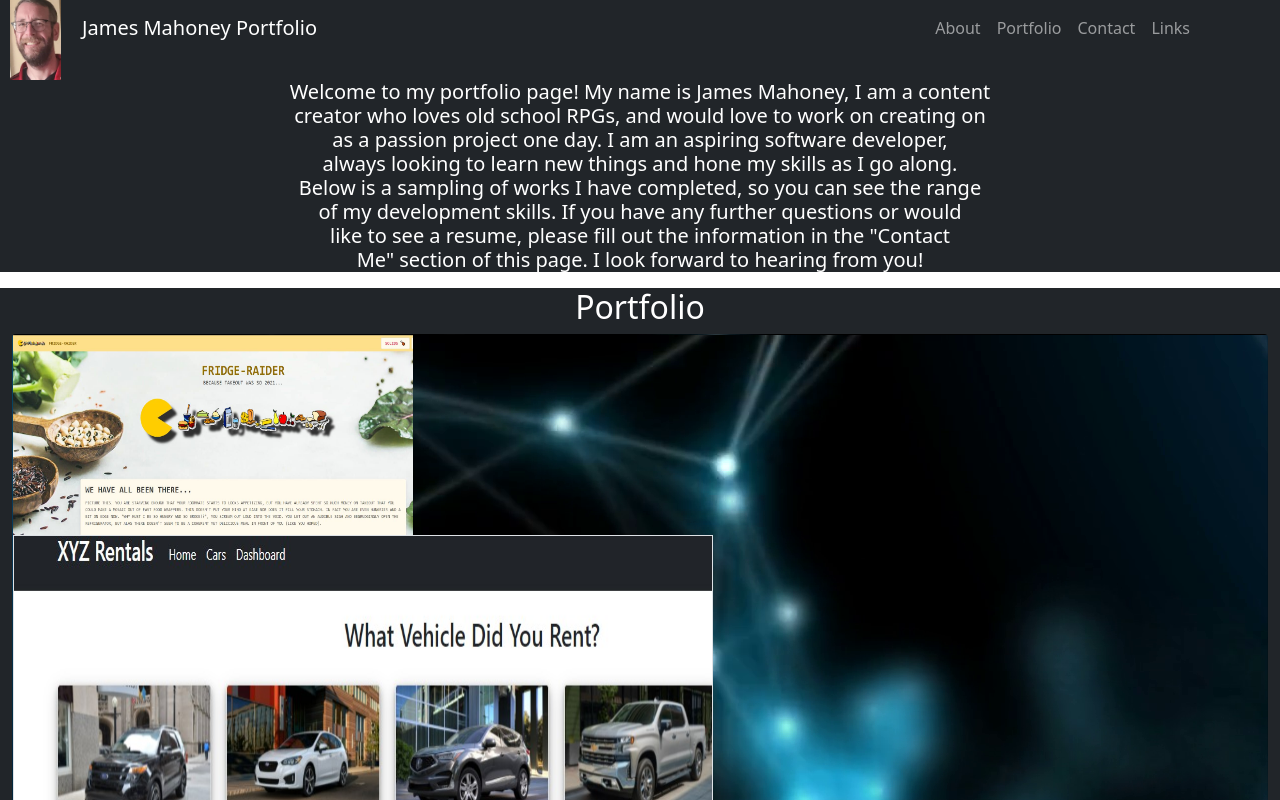
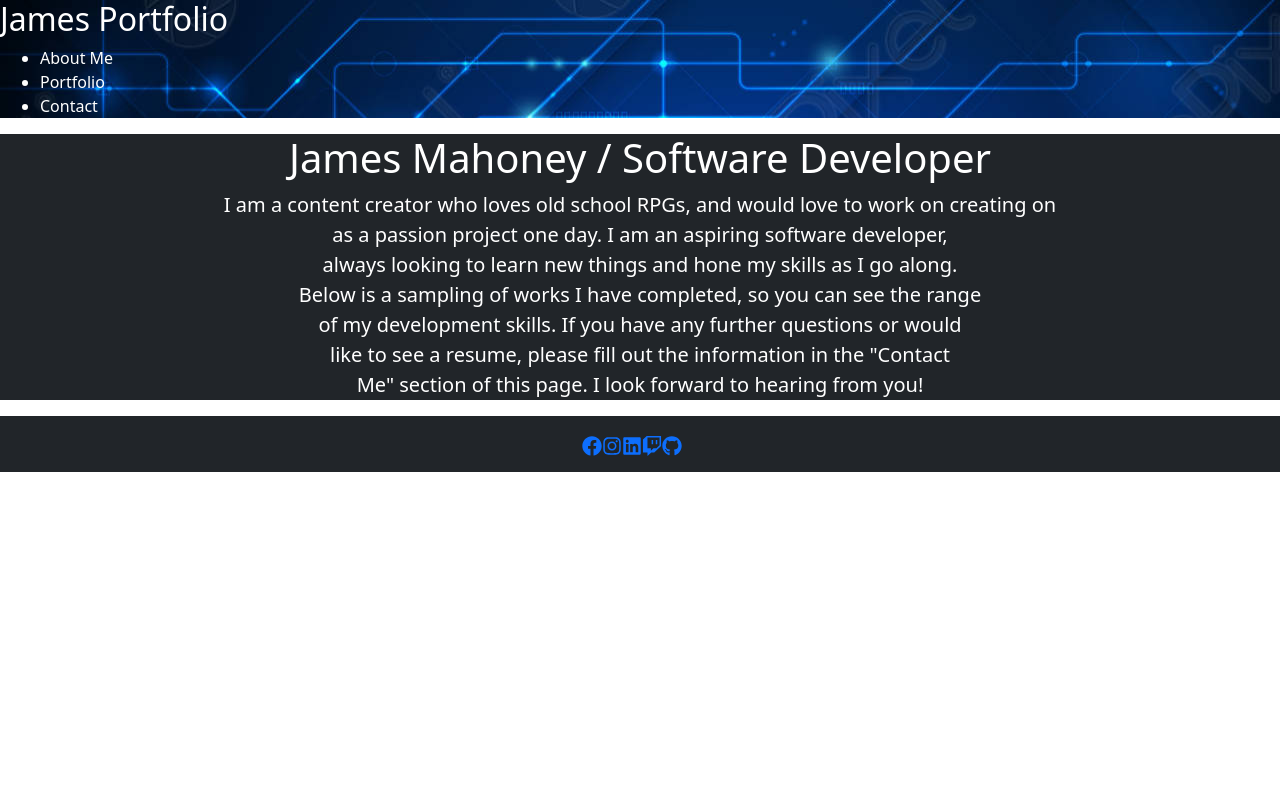
Before and after one commit to Jamesbmahoney/revised-portfolio, a React (Create React App) app: page / in a window 1280 px wide. Shown: the top 800 px of the page. Built offline with nearby package versions, Linux system fonts and the light colour scheme.

Commit message:
added hide functionality to each section, need to fix white space issues

```diff
--- a/src/App.js
+++ b/src/App.js
@@ -1,22 +1,42 @@
-import React from "react";
+import React, { useState } from "react";
 import "bootstrap/dist/css/bootstrap.min.css";
 import "./App.css";
-import Navigation from "./components/Navigation";
+import Header from "./components/Header";
 import About from "./components/About";
 import Portfolio from "./components/Portfolio";
 import Contact from "./components/ContactForm";
 import Footer from "./components/Footer";
 
 function App() {
-  return (
-    <div>
-      <Navigation></Navigation>
-      <About></About>
-      <Portfolio></Portfolio>
-      <Contact></Contact>
-      <Footer></Footer>
-    </div>
-  );
+	const [currentTab, setCurrentTab] = useState("about");
+
+	// This function checks to see which tab is selected and then generates the appropriate tab.
+	const renderTab = () => {
+		switch (currentTab) {
+			case "about":
+				return <About />;
+			case "portfolio":
+				return <Portfolio />;
+			case "contact":
+				return <Contact />;
+			default:
+				return null;
+		}
+	};
+
+	return (
+		<div>
+			<div className="mobile-header">
+				<Header currentTab={currentTab} setCurrentTab={setCurrentTab}></Header>
+			</div>
+			<div>
+				<main>{renderTab()}</main>
+			</div>
+			<div>
+				<Footer></Footer>
+			</div>
+		</div>
+	);
 }
 
 export default App;
--- a/src/components/About/index.js
+++ b/src/components/About/index.js
@@ -2,17 +2,23 @@ import React from "react";
 
 function About() {
   return (
-    <section>
-      <h1 id="about" class="text-white blockquote text-center bg-dark">
-        Welcome to my portfolio page! My name is James Mahoney, I am a content<br></br>
-        creator who loves old school RPGs, and would love to work on creating on<br></br>
-        as a passion project one day. I am an aspiring software developer,<br></br>
-        always looking to learn new things and hone my skills as I go along.<br></br>
-        Below is a sampling of works I have completed, so you can see the range<br></br>
-        of my development skills. If you have any further questions or would<br></br>
-        like to see a resume, please fill out the information in the "Contact<br></br>
+    <section class="text-white blockquote text-center bg-dark">
+      <h1 id="about">James Mahoney / Software Developer</h1>
+      <div>
+        I am a content creator who loves old school RPGs, and would love to work
+        on creating on<br></br>
+        as a passion project one day. I am an aspiring software developer,
+        <br></br>
+        always looking to learn new things and hone my skills as I go along.
+        <br></br>
+        Below is a sampling of works I have completed, so you can see the range
+        <br></br>
+        of my development skills. If you have any further questions or would
+        <br></br>
+        like to see a resume, please fill out the information in the "Contact
+        <br></br>
         Me" section of this page. I look forward to hearing from you!
-      </h1>
+      </div>
     </section>
   );
 }
--- a/src/components/ContactForm/index.js
+++ b/src/components/ContactForm/index.js
@@ -1,4 +1,5 @@
 import React, { useState } from "react";
+import techPic from "../../assets/images/Technology-003.jpg";
 import { validateEmail } from "../../utils/helpers";
 
 function ContactForm() {
@@ -37,7 +38,7 @@ function ContactForm() {
   };
 
   return (
-    <section className="text-white bg-dark" >
+    <section className="text-white bg-dark" style={{ backgroundImage: `url(${techPic})` }} >
       <h1 className="d-flex justify-content-center" data-testid="h1tag">Contact me</h1>
       <form id="contact" onSubmit={handleSubmit}>
         <div className="d-flex justify-content-center">
--- /dev/null
+++ b/src/components/Header/index.js
@@ -0,0 +1,23 @@
+import React from "react";
+import Navigation from "../Navigation";
+import techBanner from "../../assets/images/tech_banner.jpg"
+
+function Header(props) {
+	const { currentTab, setCurrentTab } = props;
+
+	return (
+		<header className="text-white" style={{ backgroundImage: `url(${techBanner})` }}>
+			<div>
+				<h2>James Portfolio</h2>
+			</div>
+			<div>
+				<Navigation
+					currentTab={currentTab}
+					setCurrentTab={setCurrentTab}
+				></Navigation>
+			</div>
+		</header>
+	);
+}
+
+export default Header;
--- a/src/components/Navigation/index.js
+++ b/src/components/Navigation/index.js
@@ -1,22 +1,24 @@
 import React from "react";
-import { Nav, Container, Navbar } from "react-bootstrap";
-import selfImage from "../../assets/images/james2.jpg";
+// import selfImage from "../../assets/images/james2.jpg";
 
-function Navigation() {
+function Navigation(props) {
+
+const { currentTab, setCurrentTab } = props;
+
   return (
-    <>
-      <Navbar sticky="top" bg="dark" variant="dark">
-        <Container className="mb-4" >
-          <Navbar.Brand href="#home"><img className="img-responsive navbar navbar-expand-lg navbar-light fixed-top bg-light py-lg-0" src={selfImage} alt="James goofy face" style={{width:51, marginTop: -3, marginLeft: 10}} />James Mahoney Portfolio</Navbar.Brand>
-          <Nav className="ms-auto">
-            <Nav.Link href="#about">About</Nav.Link>
-            <Nav.Link href="#portfolio">Portfolio</Nav.Link>
-            <Nav.Link href="#contact">Contact</Nav.Link>
-            <Nav.Link href="#footer">Links</Nav.Link>
-          </Nav>
-        </Container>
-      </Navbar>
-    </>
+    <nav>
+			<ul className="flex-row mobile-view">
+				<li className={currentTab === "about" ? "mx-2 navActive" : "mx-2"}>
+					<span onClick={() => setCurrentTab("about")}>About Me</span>
+				</li>
+				<li className={currentTab === "portfolio" ? "mx-2 navActive" : "mx-2"}>
+					<span onClick={() => setCurrentTab("portfolio")}>Portfolio</span>
+				</li>
+				<li className={currentTab === "contact" ? "mx-2 navActive" : "mx-2"}>
+					<span onClick={() => setCurrentTab("contact")}>Contact</span>
+				</li>
+			</ul>
+		</nav>
   );
 }
 
--- a/src/components/Portfolio/index.js
+++ b/src/components/Portfolio/index.js
@@ -9,9 +9,9 @@ import { Container, Card } from "react-bootstrap";
 
 function Portfolio() {
   return (
-    <section id="portfolio" className="text-white bg-dark">
+    <section id="portfolio" className="text-white bg-dark" >
       <h2 class="text-center">Portfolio</h2>
-      <Container fluid>
+      <Container fluid >
         <Card style={{ backgroundImage: `url(${bgImage})` }}>
           <div>
             <a
```
Also changed, not shown: src/assets/images/tech_banner.jpg (added).
